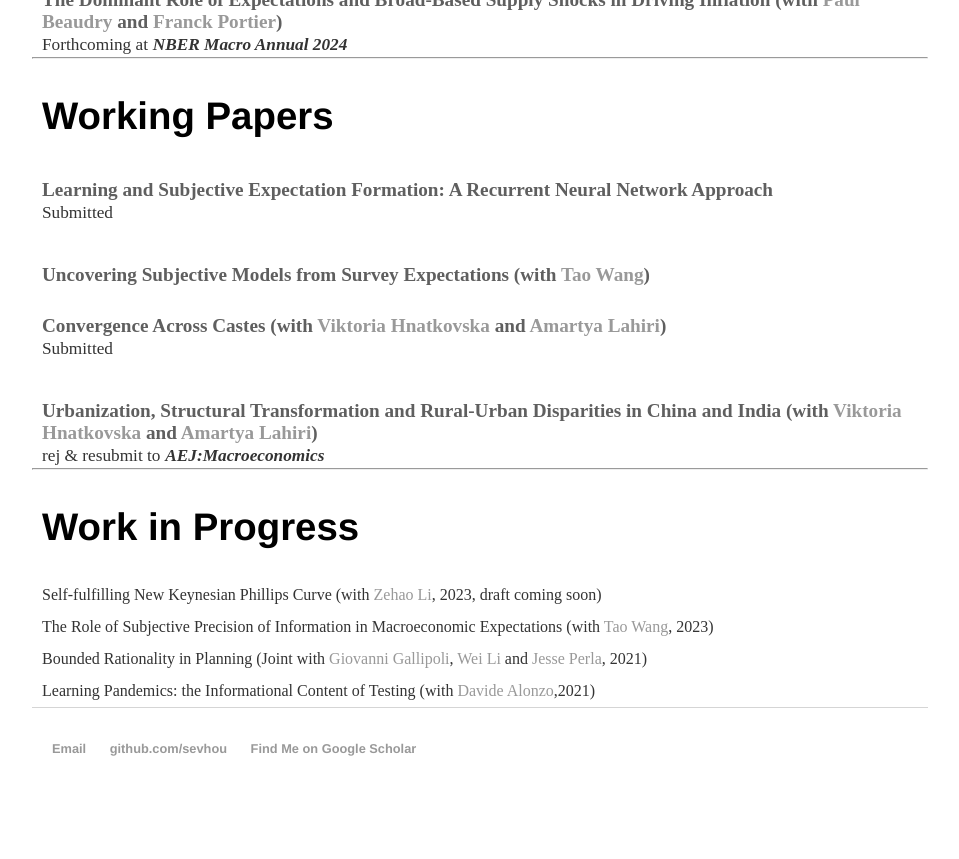
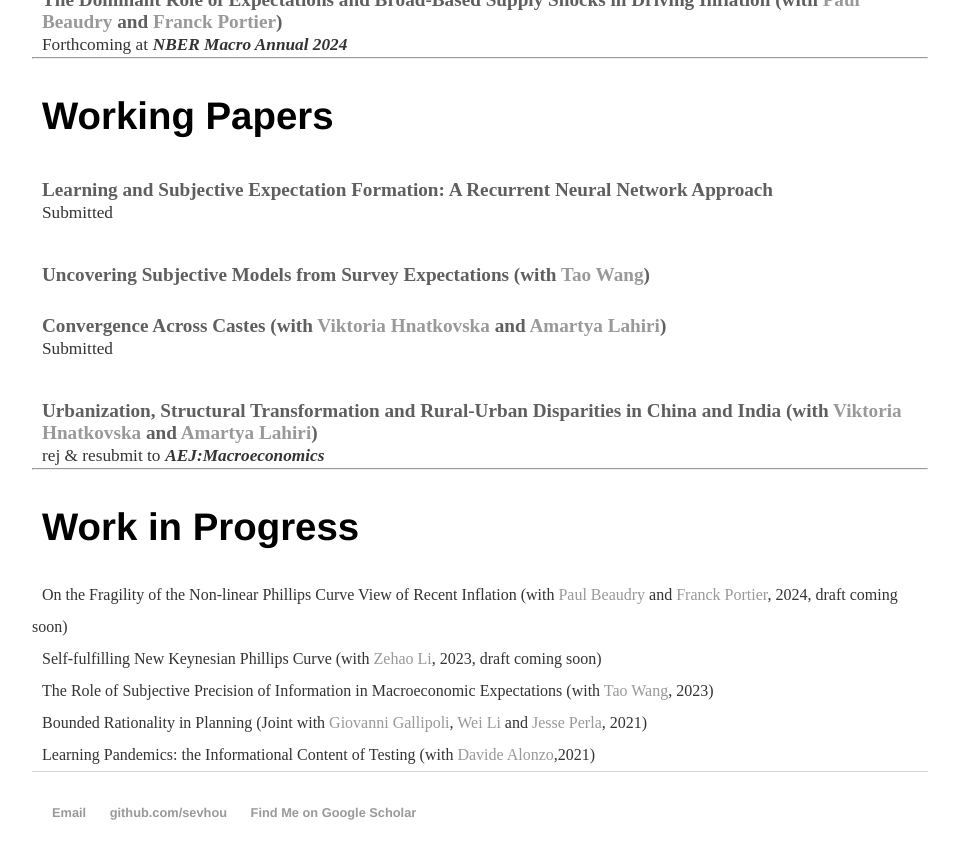
Before and after one commit to sevhou/sevhou.github.io, a Jekyll site: the page built from research/index.html, in a window 1280 px wide and 900 px high, scrolled down 616 px. Shown: the top 859 px of the window, without its empty margins (160-1119 px from the left). Built offline with Jekyll 4.4.1, drawn with Linux system fonts in a browser that asks for light colours; before the commit the page ends 1452 px from its top, so only the background shows below that.

Commit message:
Update index.html

```diff
--- a/research/index.html
+++ b/research/index.html
@@ -94,6 +94,7 @@ China and India (with <a href="https://hnatkovska.arts.ubc.ca/">Viktoria Hnatkov
 	<h1>Work in Progress</h1>
 
 
+	<pp>On the Fragility of the Non-linear Phillips Curve View of Recent Inflation (with <a href="https://economics.ubc.ca/faculty-and-staff/paul-beaudry/">Paul Beaudry</a> and <a href="https://fportier.wordpress.com/">Franck Portier</a>, 2024, draft coming soon) </pp> <br>
 	<pp>Self-fulfilling New Keynesian Phillips Curve (with <a href="https://lizehao.weebly.com/">Zehao Li</a>, 2023, draft coming soon) </pp> <br>
 	<pp>The Role of Subjective Precision of Information in Macroeconomic Expectations (with <a href="https://taowangecon.github.io/">Tao Wang</a>, 2023)</pp> <br>
   	<pp>Bounded Rationality in Planning (Joint with <a href="https://app.scholarsite.io/giovanni-gallipoli">Giovanni Gallipoli</a>, <a href="https://economics.ubc.ca/faculty-and-staff/wei-li/">Wei Li</a> and <a href="https://www.jesseperla.com/">Jesse Perla</a>, 2021)</pp> <br>
```
